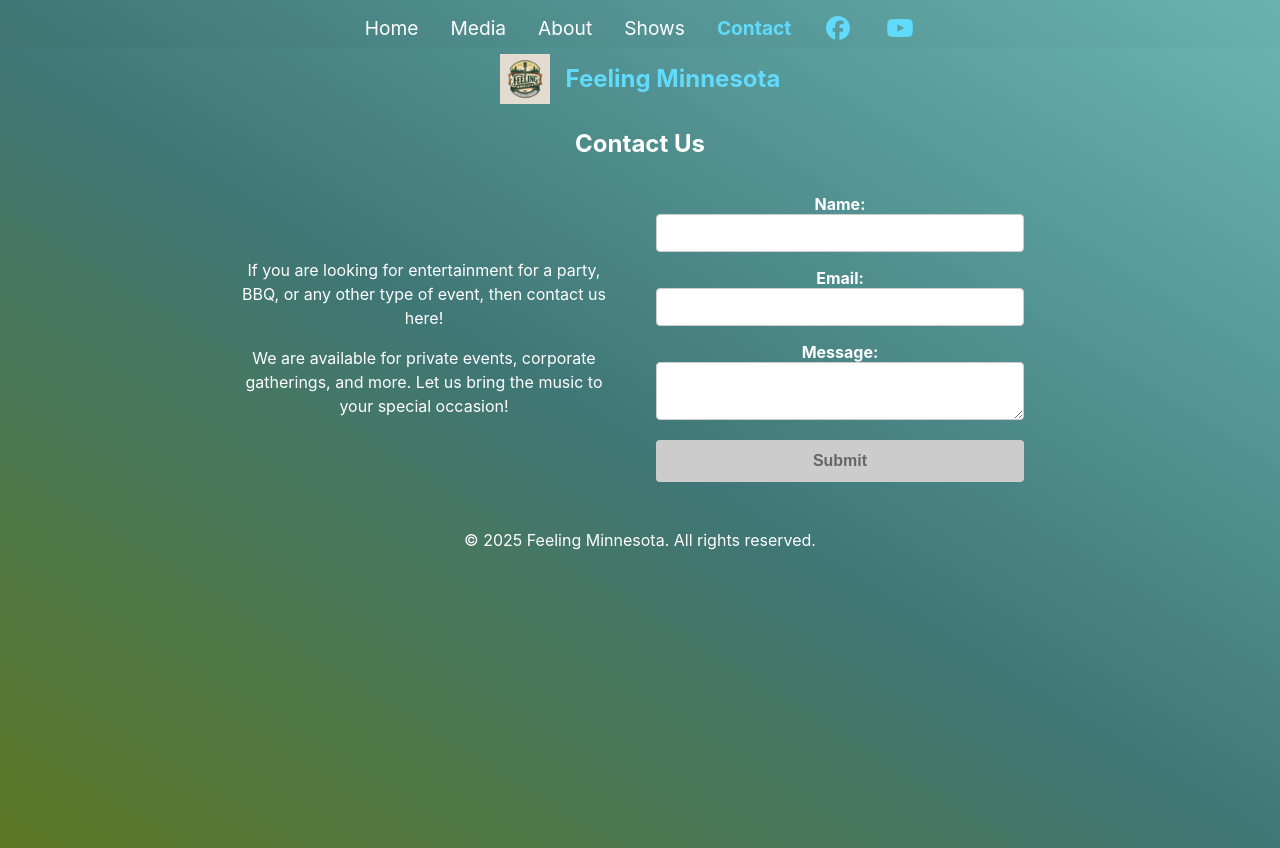
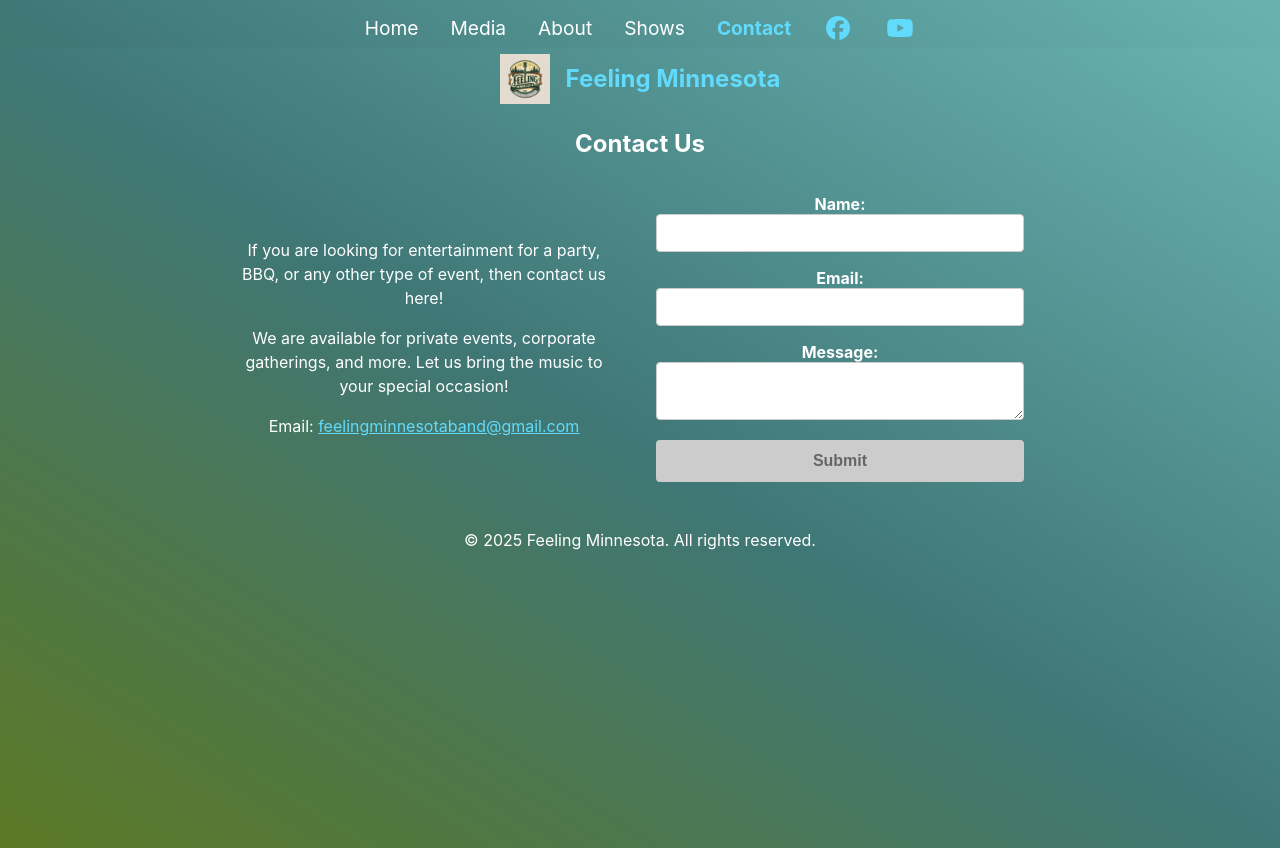
Before and after one commit to cgamlin/feeling-minnesota-band, a React (Create React App) app: page / in a window 1280 px wide. Both pictures are taken after a click on the item "Contact". Built offline with nearby package versions, Linux system fonts and the light colour scheme.

Commit message:
Add direct email link

```diff
--- a/src/components/Contact.jsx
+++ b/src/components/Contact.jsx
@@ -52,6 +52,7 @@
         <div className="contact-description">
           <p>If you are looking for entertainment for a party, BBQ, or any other type of event, then contact us here!</p>
           <p>We are available for private events, corporate gatherings, and more. Let us bring the music to your special occasion!</p>
+          <p>Email: <a className="contact-email" href="mailto:feelingminnesotaband@gmail.com">feelingminnesotaband@gmail.com</a></p>
         </div>
         <form
           name="contact"
--- a/src/styles/Contact.css
+++ b/src/styles/Contact.css
@@ -25,6 +25,11 @@
   flex: 1;
   font-size: 1rem;
   line-height: 1.5;
+}
+
+.contact-email {
+  font-size: 1rem;
+  display: unset;
 }
 
 .contact-form {
```
